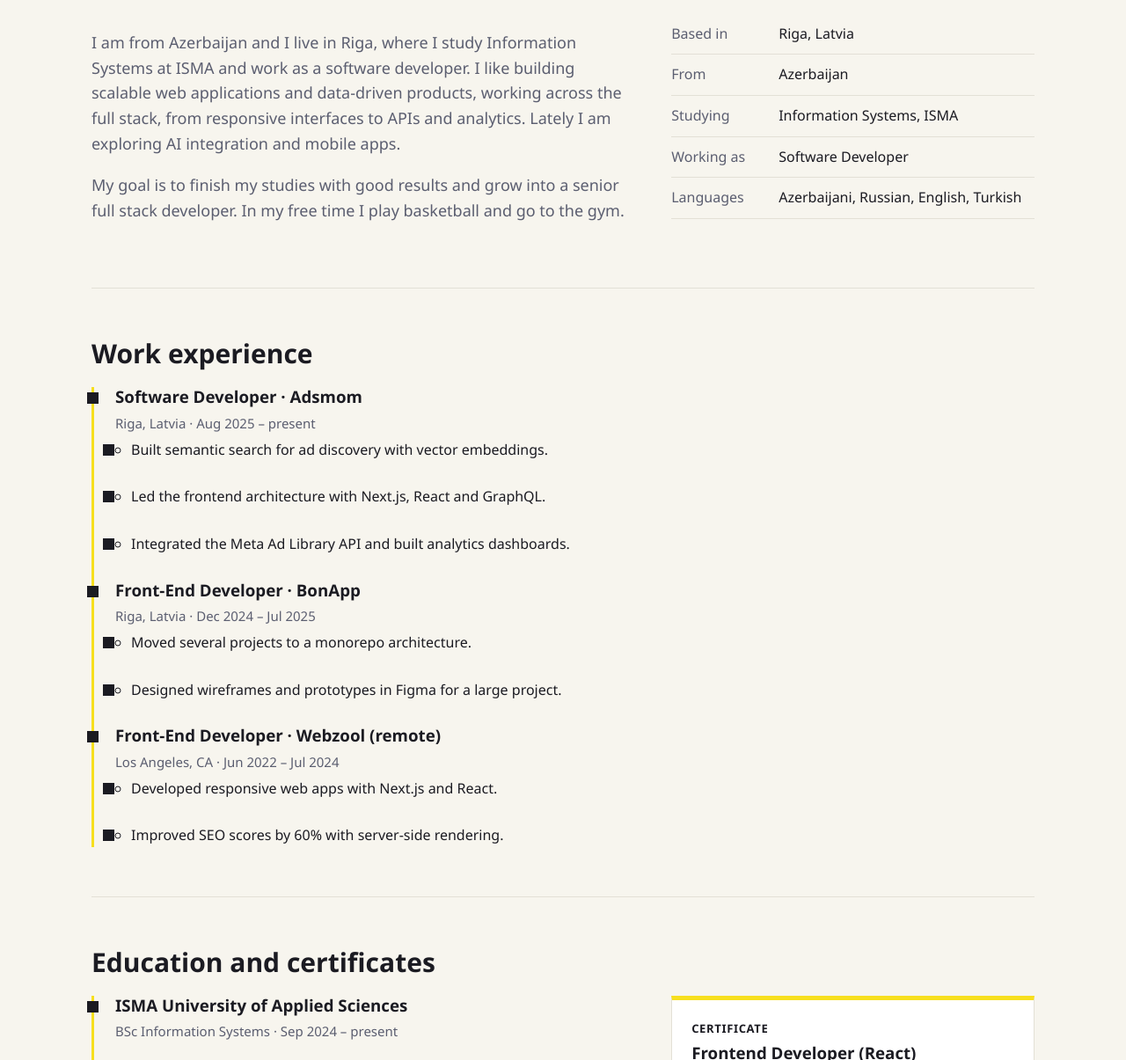
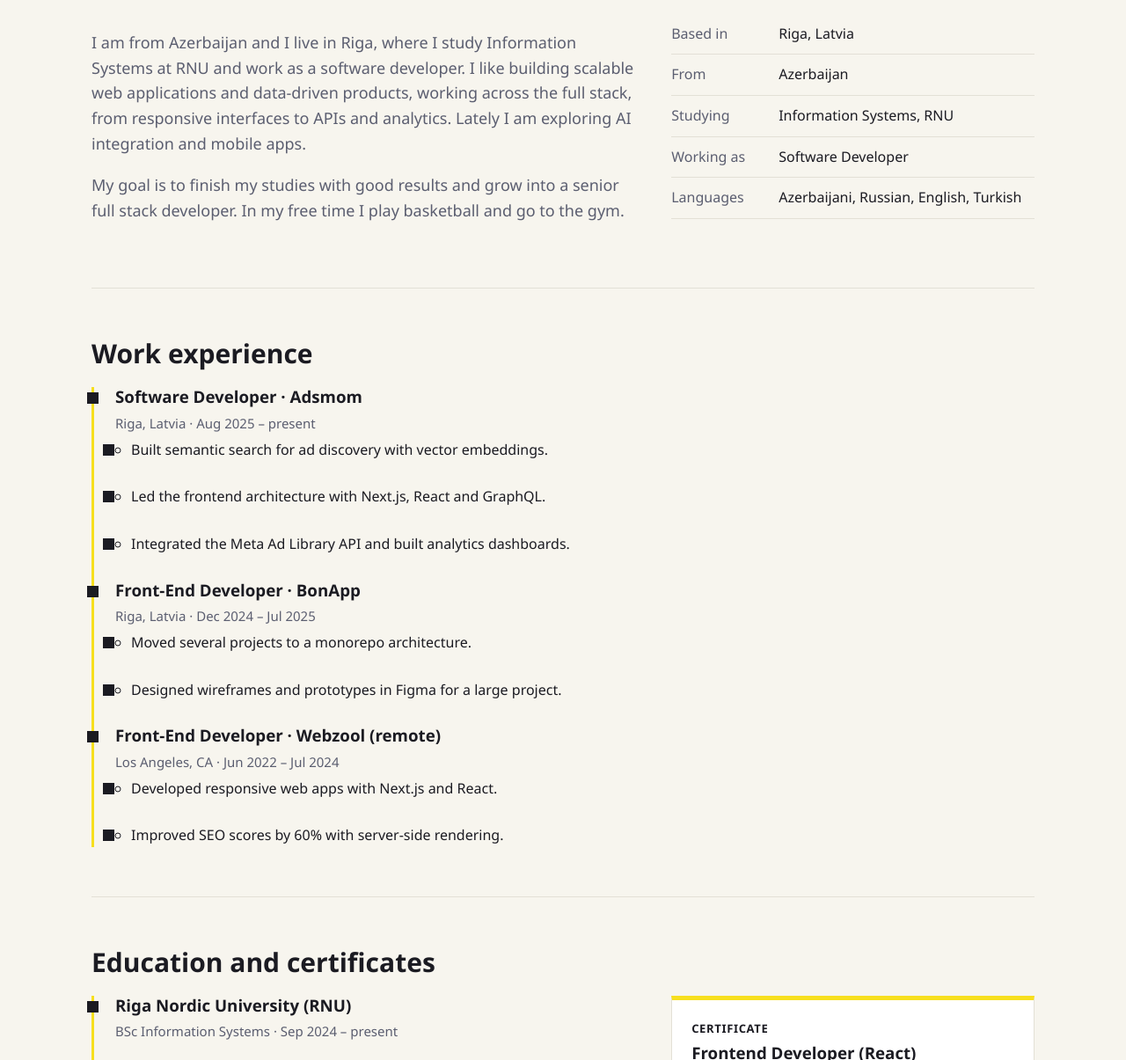
Before and after one commit to Ayxan1110/Ayxan1110.github.io, a plain HTML site: page index.html in a window 1280 px wide. Shown: the part 555-1760 px from the top of the page at 88% size. Drawn offline with Linux system fonts and the light colour scheme.

Commit message:
Rename ISMA to RNU (Riga Nordic University)

```diff
--- a/index.html
+++ b/index.html
@@ -40,7 +40,7 @@
       <div class="two-col">
         <div>
           <p class="lead">
-            I am from Azerbaijan and I live in Riga, where I study Information Systems at ISMA and work as a
+            I am from Azerbaijan and I live in Riga, where I study Information Systems at RNU and work as a
             software developer. I like building scalable web applications and data-driven products, working
             across the full stack, from responsive interfaces to APIs and analytics. Lately I am exploring AI
             integration and mobile apps.
@@ -53,7 +53,7 @@
         <ul class="facts">
           <li><span>Based in</span> Riga, Latvia</li>
           <li><span>From</span> Azerbaijan</li>
-          <li><span>Studying</span> Information Systems, ISMA</li>
+          <li><span>Studying</span> Information Systems, RNU</li>
           <li><span>Working as</span> Software Developer</li>
           <li><span>Languages</span> Azerbaijani, Russian, English, Turkish</li>
         </ul>
@@ -96,7 +96,7 @@
       <div class="two-col">
         <ol class="timeline">
           <li>
-            <h3>ISMA University of Applied Sciences</h3>
+            <h3>Riga Nordic University (RNU)</h3>
             <p class="meta">BSc Information Systems · Sep 2024 – present</p>
           </li>
           <li>
```
Also changed, not shown: images/careerbridge.jpg, presentations/careerbridge-pitch-cover.jpg, 6 other files.
